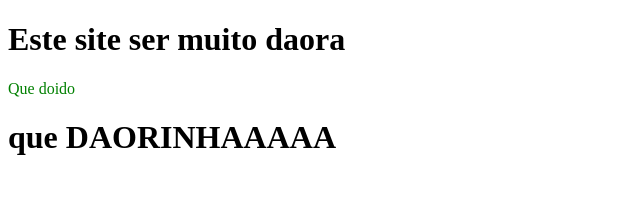
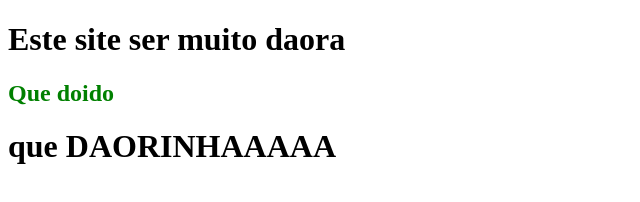
Before and after one commit to hghhh1313/hghhh1313.github.io, a plain HTML site: page index.html in a window 1280 px wide. Shown: the whole page, without its empty margins (0-640 px from the left). Drawn offline with Linux system fonts and the light colour scheme.

Commit message:
Update index.html

```diff
--- a/index.html
+++ b/index.html
@@ -7,7 +7,12 @@
 <div>
 <h1>Este site ser muito daora</h1>
 </div>
-<p style="color: green"> Que doido</p>
-<h1 style="color: black"> que DAORINHAAAAA</h2>
+	<p></p>
+		<p></p>
+		<p></p>
+		<p></p>
+		<p></p>
+<h2 style="color: green"> Que doido</h2>
+<h1 style="color: black"> que DAORINHAAAAA</h1>
 </body>
 </html>
```
